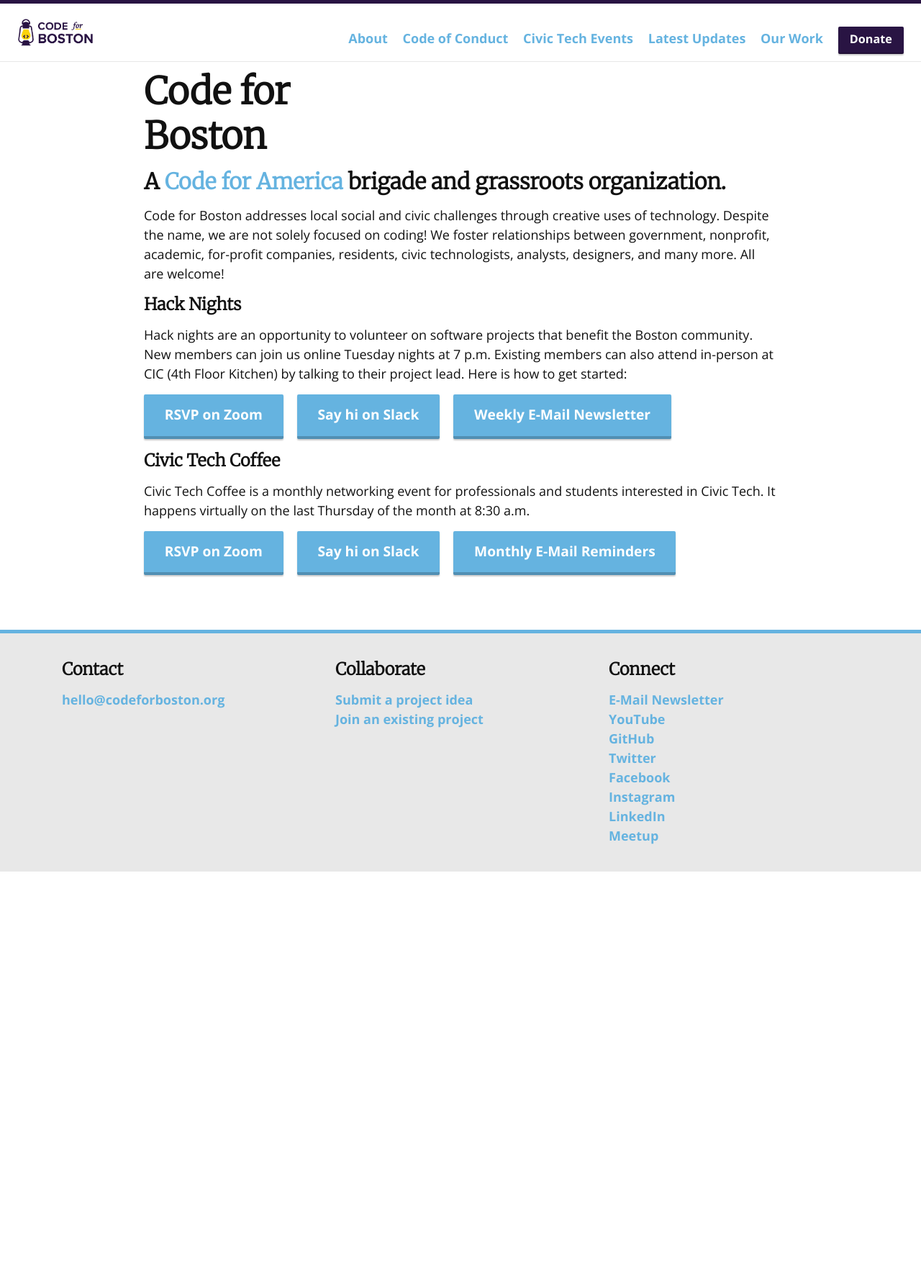
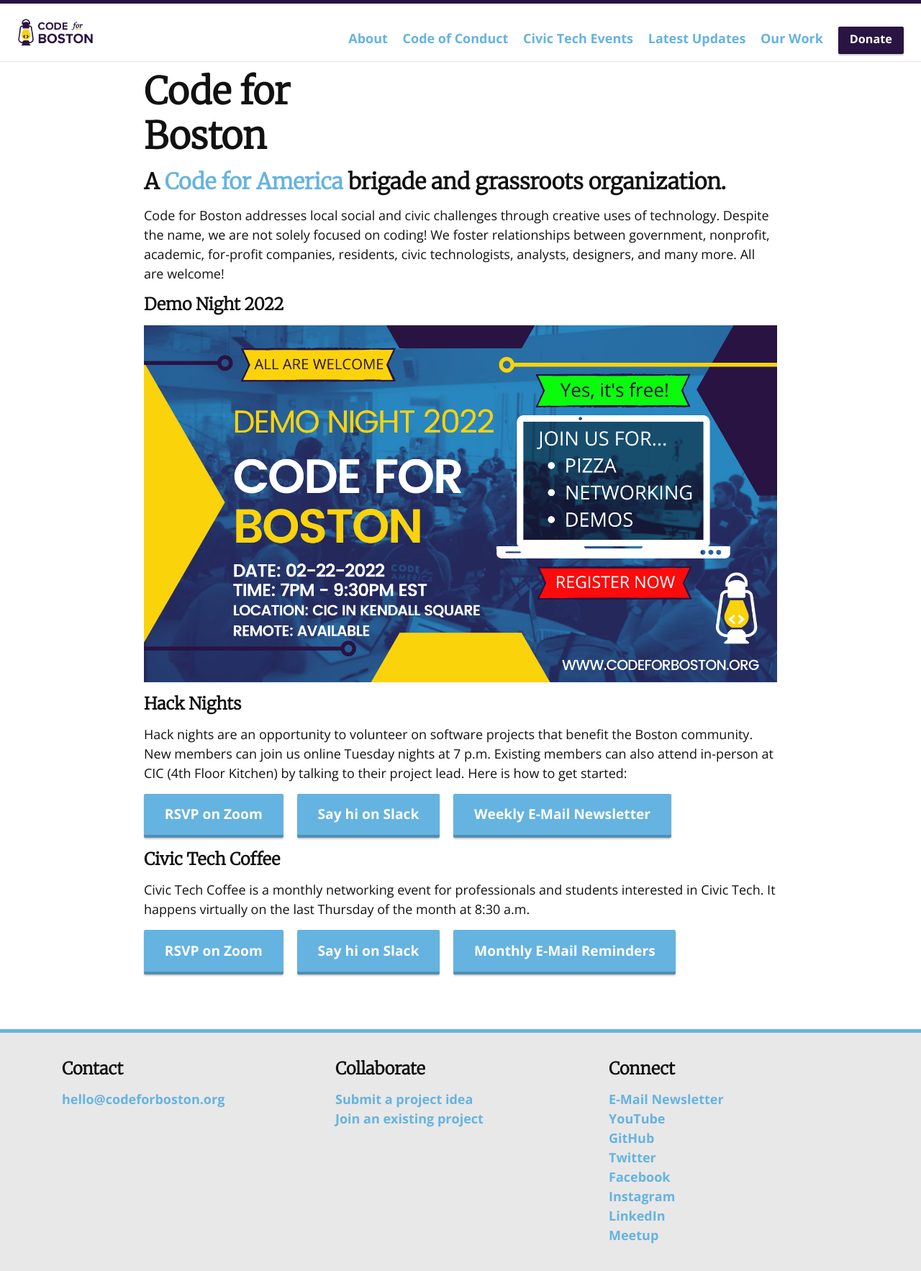
Before and after one commit to codeforboston/codeforboston.org, a Jekyll site: the page built from index.html, in a window 1280 px wide. Shown: the whole page at 72% size. Built offline with Jekyll 4.4.1, drawn with Linux system fonts in a browser that asks for light colours; nearby versions of some CDN libraries; before the commit the page ends 1211 px from its top, so only the background shows below that.

Commit message:
Add Demo Night Banner

```diff
--- a/_sass/_base.scss
+++ b/_sass/_base.scss
@@ -253,3 +253,7 @@
 .svg-icon {
   height: 5rem;
 }
+
+.event {
+    margin: 0 0 1rem 0;
+}
--- a/_sass/_header.scss
+++ /dev/null
@@ -1,92 +0,0 @@
-
-
-/**
- * Site header
- */
-.site-header {
-    border-top: 5px solid $brand-color;
-    border-bottom: 1px solid $grey-color-light;
-    min-height: 56px;
-    padding: 1rem;
-    // Positioning context for the mobile navigation icon
-    position: relative;
-    .logo {
-        float: left;
-        text-decoration: none;
-        border: none;
-    }
-    .logo img {
-        height: 3rem;
-    }
-}
-
-
-.site-nav {
-    float: right;
-    line-height: 56px;
-
-    .menu-icon {
-        display: none;
-    }
-
-    [class*="btn-"] {
-      margin: 0;
-    }
-
-    .page-link {
-        text-decoration: none;
-        margin: 0 0.5rem;
-    }
-
-    @include media-query(768px) {
-        position: absolute;
-        top: 1rem;
-        right: 2rem;
-        background-color: $background-color;
-        border: 1px solid $grey-color-light;
-        border-radius: 4px;
-        text-align: right;
-        z-index: 1;
-
-        .menu-icon {
-            display: block;
-            float: right;
-            width: 4rem;
-            height: 3rem;
-            line-height: 0;
-            text-align: center;
-
-            > svg {
-                width: 50%;
-                margin-top: 15%;
-                path {
-                    fill: $grey-color;
-                }
-            }
-        }
-
-        .trigger {
-            clear: both;
-            display: none;
-        }
-        &:hover {
-            left: 2rem;
-        }
-
-        &:hover .trigger {
-            display: block;
-            padding-bottom: 5px;
-            text-align: center;
-            padding: 1rem;
-        }
-
-        .page-link {
-            display: block;
-            padding: 0.5em 0;
-            font-size: 1.5em;
-            &:not(:last-child){
-                margin-right: 0;
-            }
-        }
-    }
-}
--- a/_sass/_layout.scss
+++ /dev/null
@@ -1,157 +0,0 @@
-html {
-    background: $brand-color;
-}
-
-body {
-    background: #fff;
-}
-
-
-/**
- * Wrapper
- */
-.wrapper {
-    max-width: -webkit-calc(#{$content-width} - (#{$spacing-unit} * 2));
-    max-width:         calc(#{$content-width} - (#{$spacing-unit} * 2));
-    margin-right: auto;
-    margin-left: auto;
-    padding-right: $spacing-unit;
-    padding-left: $spacing-unit;
-    @extend %clearfix;
-
-    @include media-query($on-laptop) {
-        max-width: -webkit-calc(#{$content-width} - (#{$spacing-unit}));
-        max-width:         calc(#{$content-width} - (#{$spacing-unit}));
-        padding-right: $spacing-unit / 2;
-        padding-left: $spacing-unit / 2;
-    }
-}
-
-
-// Typography
-//
-a {
-    color: inherit;
-    color: darken($blue-color, 20%);
-    font-weight: 700;
-    transition: all 250ms ease-in-out;
-    &:hover {
-      color: darken($blue-color, 30%);
-    }
-}
-
-
-.site-title {
-    font-size: 26px;
-    line-height: 56px;
-    letter-spacing: -1px;
-    margin-bottom: 0;
-    float: left;
-
-    &,
-    &:visited {
-        color: $grey-color-dark;
-    }
-}
-
-
-/**
- * Site footer
- */
-.site-footer {
-    padding: $spacing-unit 0;
-    background: $grey-color-light;
-    margin-top: 6rem;
-    padding-top: 3rem;
-    color: $black-color;
-}
-
-
-.contact-list,
-.social-media-list {
-    list-style: none;
-    margin-left: 0;
-}
-
-
-/**
- * Page content
- */
-.page-content {
-    min-height: 30rem;
-
-    section {
-        margin-bottom: 4rem;
-    }
-}
-
-.page-heading {
-    font-size: 20px;
-}
-
-.post-list {
-    margin-left: 0;
-    list-style: none;
-
-    > li {
-        margin-bottom: $spacing-unit;
-    }
-}
-
-.post-meta {
-    font-size: $small-font-size;
-    color: $grey-color;
-}
-
-.post-link {
-    display: block;
-    font-size: 24px;
-}
-
-
-
-/**
- * Posts
- */
-.post-header {
-    margin-bottom: $spacing-unit;
-}
-
-.post-title {
-    font-size: 42px;
-    letter-spacing: -1px;
-    line-height: 1;
-
-    @include media-query($on-laptop) {
-        font-size: 36px;
-    }
-}
-
-
-.post-content {
-    margin-bottom: $spacing-unit;
-
-    h2 {
-        font-size: 32px;
-
-        @include media-query($on-laptop) {
-            font-size: 28px;
-        }
-    }
-
-    h3 {
-        font-size: 26px;
-
-        @include media-query($on-laptop) {
-            font-size: 22px;
-        }
-    }
-
-    h4 {
-        font-size: 20px;
-
-        @include media-query($on-laptop) {
-            font-size: 18px;
-        }
-    }
-}
--- a/_sass/_utility.scss
+++ /dev/null
@@ -1,143 +0,0 @@
-$grid-columns: 12;
-
-.row {
-  @include row();
-}
-.row--centered {
-  text-align: center;
-  > [class*="col-"] {
-    float: none;
-    text-align: initial;
-    display: inline-block;
-  }
-}
-
-@for $i from 1 through 12 {
-  [class*=col-#{$i}] {
-    @include span-columns($i);
-
-    @include media-query($on-palm) {
-      @include span-columns(12);
-    }
-  }
-
-}
-
-.col--padded {
-  padding: 2rem;
-}
-
-
-.pull-right {
-  float: right;
-}
-
-
-.t-center {
-    text-align: center;
-}
-.t-right {
-    text-align: right;
-}
-.t-left {
-    text-align: left;
-}
-
-.t-indented {
-  p {
-    text-indent: 1.5em;
-  }
-}
-
-.l-pad--top {
-    padding-top: $spacing-unit * 2;
-}
-.l-pad--bottom {
-    padding-bottom: $spacing-unit * 2;
-}
-
-.l-margin--top {
-    margin-top: $spacing-unit * 2;
-}
-.l-margin--bottom {
-    margin-bottom: $spacing-unit * 2;
-}
-
-
-// Color utilites
-.t-red {
-  color: $purple-color;
-}
-.t-blue {
-  color: $blue-color;
-}
-.t-white {
-  color: $white-color;
-}
-.t-black {
-  color: $black-color;
-}
-.t-grey {
-  color: $grey-color;
-}
-.bg-red {
-  background-color: $purple-color;
-}
-.bg-blue {
-  background-color: $blue-color;
-}
-.bg-white {
-  background-color: $white-color;
-}
-.bg-black {
-  background-color: $black-color;
-}
-.bg-grey {
-  background-color: $grey-color;
-}
-
-
-// Aspect ratio helpers
-// Note: these must only contain a single child.
-[class*="aspect-"] {
-  position: relative;
-  &:before {
-    display: block;
-    content: "";
-    width: 100%;
-  }
-  > * {
-    position: absolute;
-    top: 0;
-    left: 0;
-    right: 0;
-    bottom: 0;
-  }
-}
-
-.aspect-1-1:before {
-  padding-top: 100%;
-}
-
-.aspect-2-1:before {
-  padding-top: 50%;
-}
-
-.aspect-16-9:before {
-  padding-top: (9/16) * 100%;
-}
-
-
-
-.u-shadowed {
-  box-shadow: 0 0 4px 4px rgba(0,0,0,0.5);
-}
-
-
-
-// Yank!
-.yank--north {
-  position: relative;
-  top: -4rem;
-  margin-bottom: -4rem;
-}
--- a/index.html
+++ b/index.html
@@ -21,6 +21,10 @@
   </p>
 
   <div>
+    <h3>Demo Night 2022</h3>
+    <a href="https://www.eventbrite.com/e/code-for-boston-demo-night-2022-tickets-260802315747?aff=cfbwebsite">
+      <img class="event" src="/img/demo-night-2022.png">
+    </a>
     <h3>
      Hack Nights
     </h3>
```
Also changed, not shown: img/demo-night-2022.png (added).
